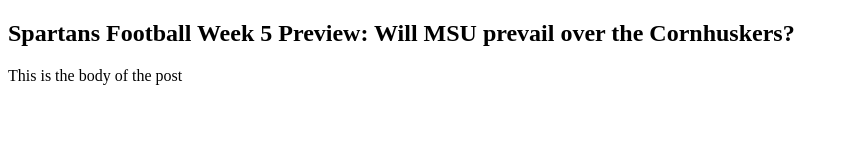
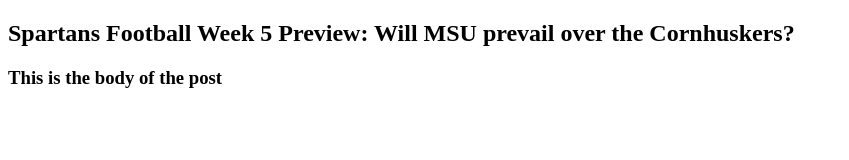
Before and after one commit to drewseabase/mi349_blog, a plain HTML site: page blogpost1.html in a window 1280 px wide. Shown: the whole page, without its empty margins (0-849 px from the left). Drawn offline with Linux system fonts and the light colour scheme.

Commit message:
testing size of post

```diff
--- a/blogpost1.html
+++ b/blogpost1.html
@@ -9,7 +9,7 @@
 
     <h2><b> Spartans Football Week 5 Preview: Will MSU prevail over the Cornhuskers? </b></h2>
     <p></p>
-    <p> This is the body of the post</p>
+    <h3> This is the body of the post</h3>
 
 </body>
 </html>
```
